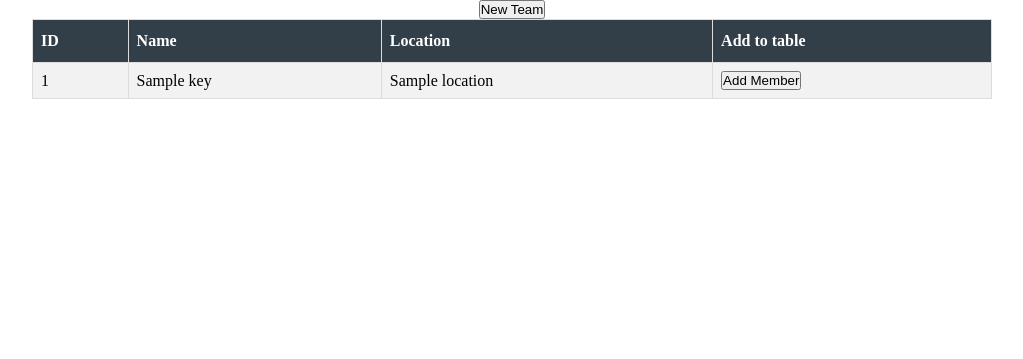
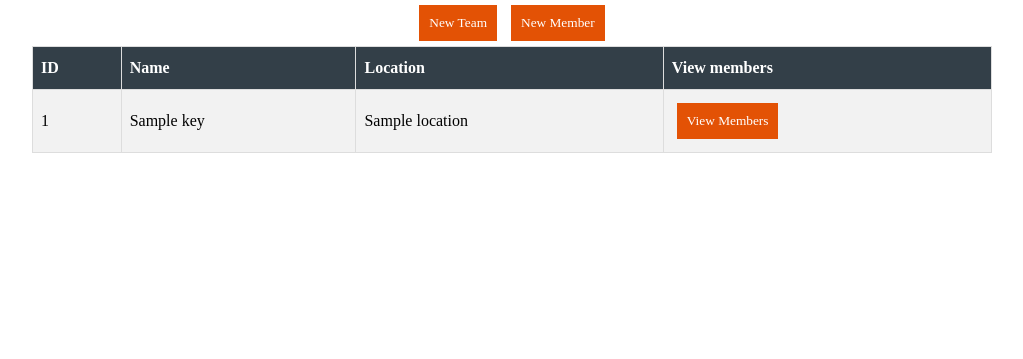
Before and after one commit to ralphtatt-IW/BrIW, a Flask app: template src/templates/teams.html in a window 1280 px wide. Shown: the part 61-420 px from the top of the page, without its empty margins (128-1151 px from the left). Run offline with Flask 2, Linux system fonts and the light colour scheme; the template is opened without the code that fills it: most values are stand-ins (such as "Sample title", 1, 10 or a date in 2020).

Commit message:
Added button to see members of a team

```diff
--- a/src/templates/teams.html
+++ b/src/templates/teams.html
@@ -2,8 +2,10 @@
 {% block content %}
 
 <div class="center">
-  <input type="submit" value="New Team"
+  <input class="button" type="submit" value="New Team"
       onclick="window.location='/add_team';" />
+  <input class="button" type="submit" value="New Member"
+      onclick="window.location='/add_member';" />
 </div>
 
 <table id="teams">
@@ -11,7 +13,7 @@
     <th>ID</th>
     <th>Name</th>
     <th>Location</th>
-    <th>Add to table</th>
+    <th>View members</th>
   </tr>
   {%  for t in teams  %}
   <tr>
@@ -25,7 +27,9 @@
       {{teams[t].location}}
     </td>
     <td>
-      <button type="button" name="button">Add Member</button>
+      <form action="/view_team" method="post">
+        <button class="button" type="submit" name="team_id" value="{{teams[t].team_id}}">View Members </button>
+      </form>
     </td>
   </tr>
   {% endfor  %}
```
